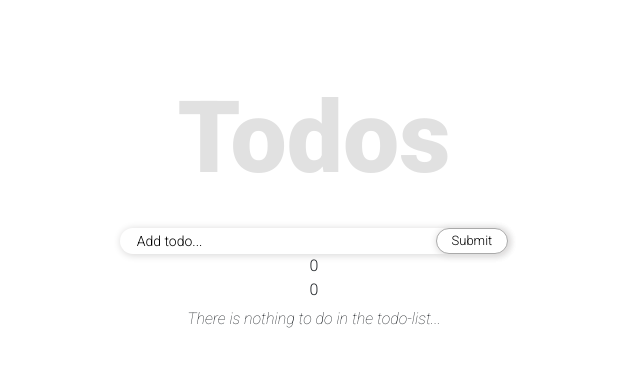
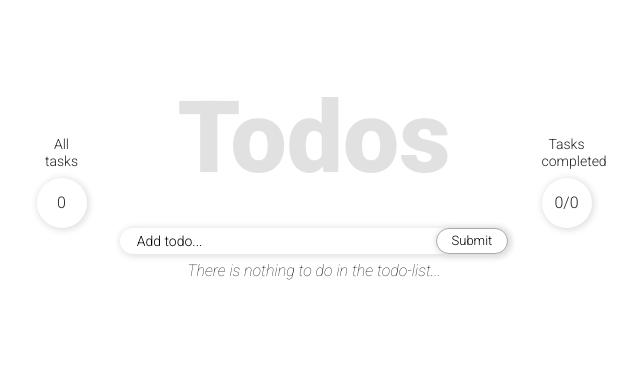
Before and after one commit to andersonlebon/todo-with-react, a React (Create React App) app: page / in a window 1280 px wide. Shown: the top 366 px of the page, without its empty margins (326-966 px from the left). Built offline with nearby package versions, Linux system fonts and the light colour scheme.

Commit message:
Get the completed tasks

```diff
--- a/src/App.js
+++ b/src/App.js
@@ -62,20 +62,31 @@ class App extends Component {
     const { todos, inputs } = this.state;
     console.log(todos);
     const checkList = todos.length === 0 ? 'There is nothing to do in the todo-list...' : null;
+    const getCompleted = todos.filter((task) => task.completed);
     return (
       <section className="container d-flex flex-column align-items-center">
         <div className="main-container">
           <h1 className="todo-heading">Todos</h1>
+          <div className="counters d-flex align-items-center">
+            <div className="countTask">
+              <h5>All tasks</h5>
+              <div className="count">{todos.length}</div>
+            </div>
+            <div className="countCompleted">
+              <h5>Tasks completed</h5>
+              <div className="count">
+                {getCompleted.length}
+                /
+                {todos.length}
+              </div>
+            </div>
+          </div>
           <Form
             value={inputs.newTodo}
             onChange={this.handelChange}
             onSubmit={this.handleSubmit}
             name="newTodo"
           />
-          <div className="counters">
-            <div className="countTask">{todos.length}</div>
-            <div className="countCompleted">{todos.length}</div>
-          </div>
           <p className="checkList">{checkList}</p>
           <ul className="todo-list">
             {todos.map((atodo) => (
--- a/src/sass/App.css
+++ b/src/sass/App.css
@@ -16,6 +16,7 @@ section {
   -webkit-box-align: center;
       -ms-flex-align: center;
           align-items: center;
+  position: relative;
 }
 
 .todo-heading {
@@ -169,6 +170,80 @@ section {
   margin-bottom: 5px;
 }
 
+.counters {
+  position: relative;
+  background: chartreuse;
+  width: 50%;
+}
+
+.counters h5 {
+  font-size: 14px;
+  width: 50px;
+}
+
+.counters .countTask {
+  position: absolute;
+  left: 0;
+  text-align: center;
+  bottom: 0;
+  display: -webkit-box;
+  display: -ms-flexbox;
+  display: flex;
+  -webkit-box-pack: center;
+      -ms-flex-pack: center;
+          justify-content: center;
+  -webkit-box-align: center;
+      -ms-flex-align: center;
+          align-items: center;
+  -webkit-box-orient: vertical;
+  -webkit-box-direction: normal;
+      -ms-flex-direction: column;
+          flex-direction: column;
+}
+
+.counters .count {
+  width: 50px;
+  height: 50px;
+  border-radius: 100%;
+  -webkit-box-shadow: 1px 1px 7px 1px #dddcdc;
+          box-shadow: 1px 1px 7px 1px #dddcdc;
+  display: -webkit-box;
+  display: -ms-flexbox;
+  display: flex;
+  -webkit-box-pack: center;
+      -ms-flex-pack: center;
+          justify-content: center;
+  -webkit-box-align: center;
+      -ms-flex-align: center;
+          align-items: center;
+  -webkit-box-orient: vertical;
+  -webkit-box-direction: normal;
+      -ms-flex-direction: column;
+          flex-direction: column;
+  text-align: center;
+  font-weight: 400;
+}
+
+.counters .countCompleted {
+  position: absolute;
+  right: 0;
+  bottom: 0;
+  display: -webkit-box;
+  display: -ms-flexbox;
+  display: flex;
+  -webkit-box-pack: center;
+      -ms-flex-pack: center;
+          justify-content: center;
+  -webkit-box-align: center;
+      -ms-flex-align: center;
+          align-items: center;
+  -webkit-box-orient: vertical;
+  -webkit-box-direction: normal;
+      -ms-flex-direction: column;
+          flex-direction: column;
+  text-align: center;
+}
+
 body {
   font-size: 13px;
   font-family: 'Roboto', sans-serif !important;
--- a/src/sass/_styling.scss
+++ b/src/sass/_styling.scss
@@ -8,6 +8,7 @@ section {
   display: flex;
   flex-direction: column;
   align-items: center;
+  position: relative;
 }
 
 .todo-heading {
@@ -139,3 +140,52 @@ section {
   font-style: italic;
   margin-bottom: 5px;
 }
+
+.counters {
+  position: relative;
+  background: chartreuse;
+  width: 50%;
+
+  h5 {
+    font-size: 14px;
+    width: 50px;
+
+  }
+
+  .countTask {
+    position: absolute;
+    left: 0;
+    text-align: center;
+    bottom: 0;
+    display: flex;
+    justify-content: center;
+    align-items: center;
+    flex-direction: column;
+  }
+
+  .count {
+    width: 50px;
+    height: 50px;
+    border-radius: 100%;
+    box-shadow: 1px 1px 7px 1px rgb(221, 220, 220);
+    display: flex;
+    justify-content: center;
+    align-items: center;
+    flex-direction: column;
+    text-align: center;
+    font-weight: 400;
+
+  }
+
+  .countCompleted {
+    position: absolute;
+    right: 0;
+    bottom: 0;
+    display: flex;
+    justify-content: center;
+    align-items: center;
+    flex-direction: column;
+    text-align: center;
+
+  }
+}
```
Also changed, not shown: 1 other file (tests, documents, lock files or other folders).
